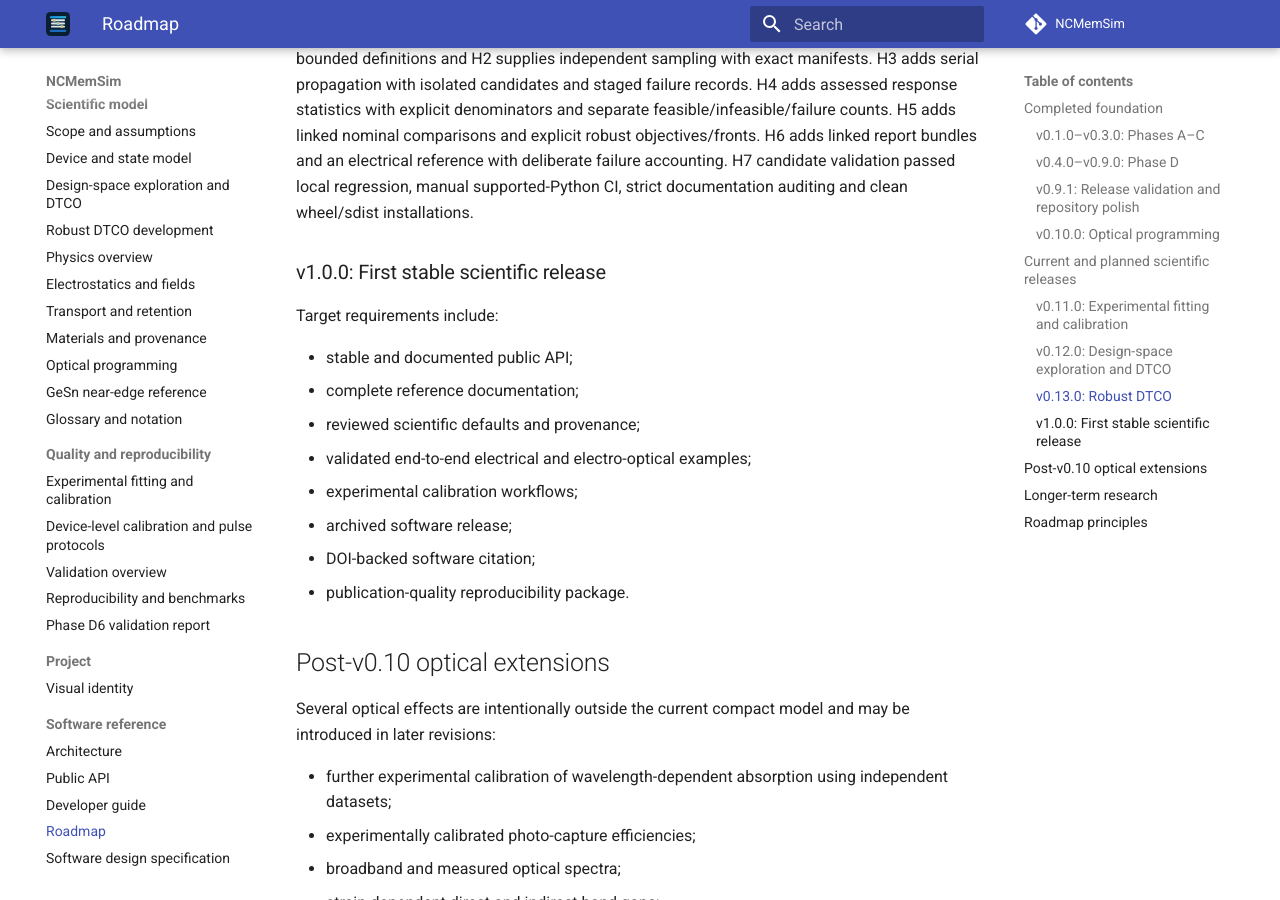
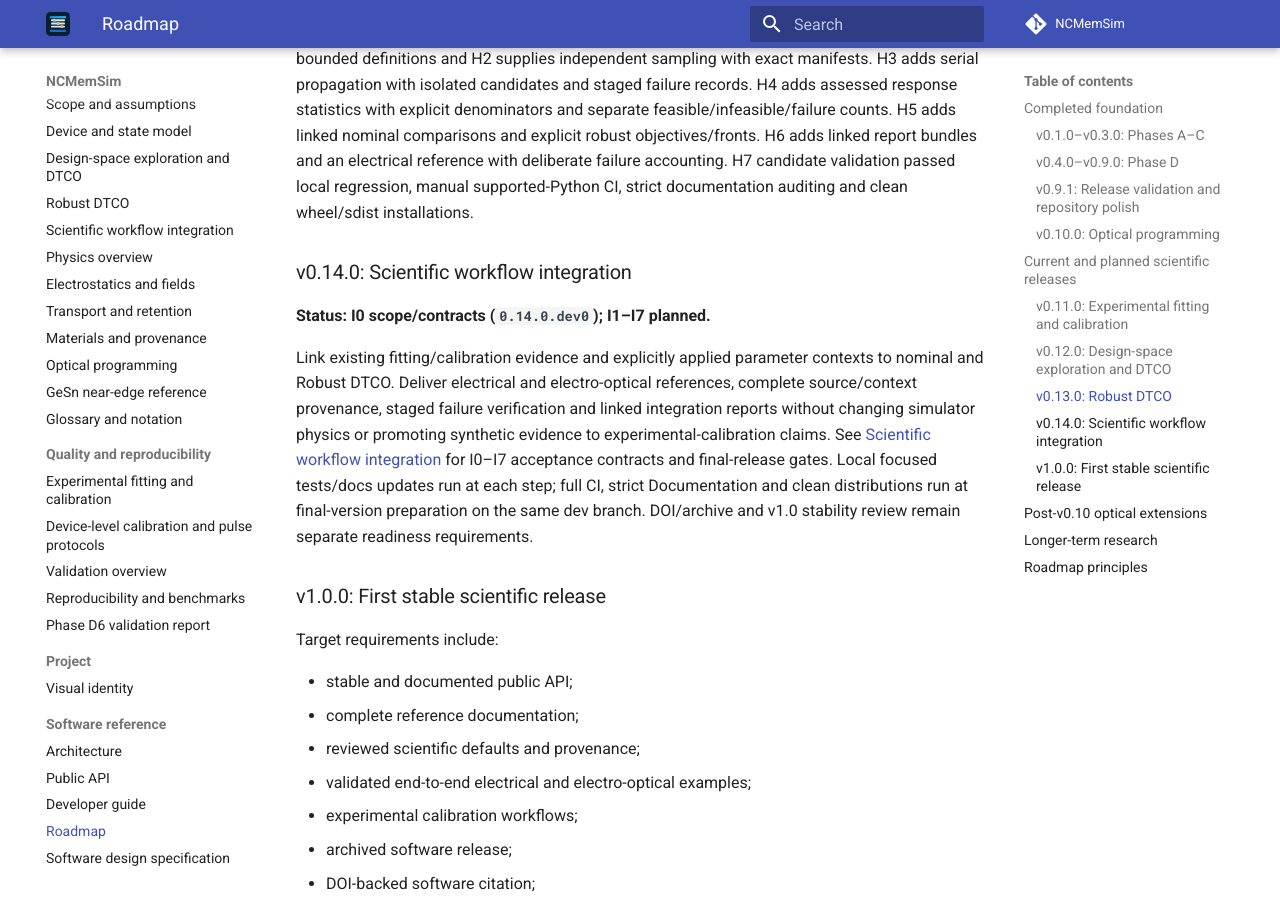
Before and after one commit to ocojocaru/NCMemSim, an MkDocs documentation site: the page built from docs/roadmap.md, in a window 1280 px wide and 900 px high, scrolled down 6051 px. Built offline with MkDocs 1.6.1 and Material for MkDocs 9.7.7, drawn with Linux system fonts in a browser that asks for light colours; comment, search, counter and statistics services are not loaded.

Commit message:
Bootstrap v0.14.0 scientific workflow integration

```diff
--- a/docs/roadmap.md
+++ b/docs/roadmap.md
@@ -206,6 +206,21 @@ robust objectives/fronts. H6 adds linked report bundles and an electrical refere
 with deliberate failure accounting. H7 candidate validation passed local regression, manual supported-Python CI,
 strict documentation auditing and clean wheel/sdist installations.
 
+### v0.14.0: Scientific workflow integration
+
+**Status: I0 scope/contracts (`0.14.0.dev0`); I1–I7 planned.**
+
+Link existing fitting/calibration evidence and explicitly applied parameter
+contexts to nominal and Robust DTCO. Deliver electrical and electro-optical
+references, complete source/context provenance, staged failure verification and
+linked integration reports without changing simulator physics or promoting
+synthetic evidence to experimental-calibration claims. See
+[Scientific workflow integration](scientific_workflows.md) for I0–I7 acceptance
+contracts and final-release gates. Local focused tests/docs updates run at each
+step; full CI, strict Documentation and clean distributions run at final-version
+preparation on the same dev branch. DOI/archive and v1.0 stability review remain
+separate readiness requirements.
+
 ### v1.0.0: First stable scientific release
 
 Target requirements include:
--- a/mkdocs.yml
+++ b/mkdocs.yml
@@ -47,7 +47,8 @@ nav:
       - Scope and assumptions: scientific_scope.md
       - Device and state model: device_model.md
       - Design-space exploration and DTCO: dtco.md
-      - Robust DTCO development: robust_dtco.md
+      - Robust DTCO: robust_dtco.md
+      - Scientific workflow integration: scientific_workflows.md
       - Physics overview: physics.md
       - Electrostatics and fields: electrostatics.md
       - Transport and retention: transport_retention.md
--- a/ncmemsim/_version.py
+++ b/ncmemsim/_version.py
@@ -1,3 +1,3 @@
 """Single source of truth for the NCMemSim package version."""
 
-__version__ = "0.13.0"
+__version__ = "0.14.0.dev0"
```
Also changed, not shown: CHANGELOG.md (+15 -0 lines), README.md (+10 -4 lines), docs/developer.md (+4 -2 lines), docs/index.md (+5 -0 lines), docs/installation.md (+3 -3 lines), docs/scientific_workflows.md (added, +120 -0 lines), 3 other files.
